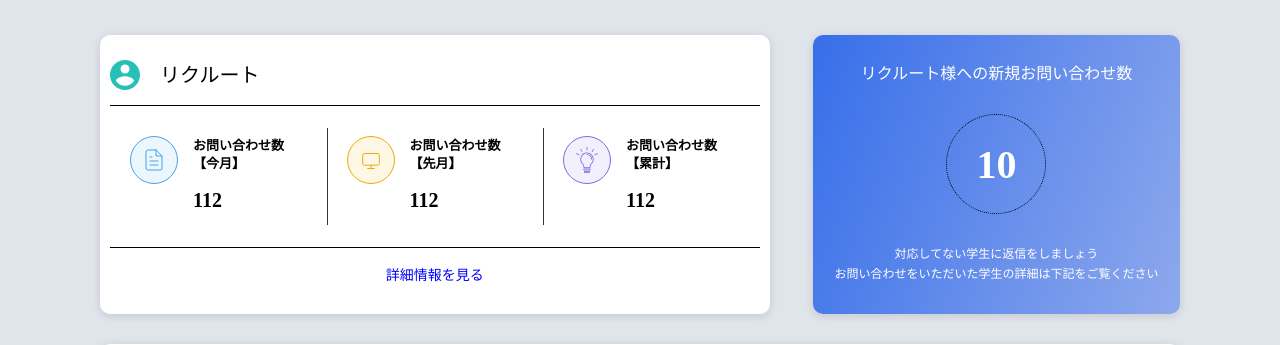
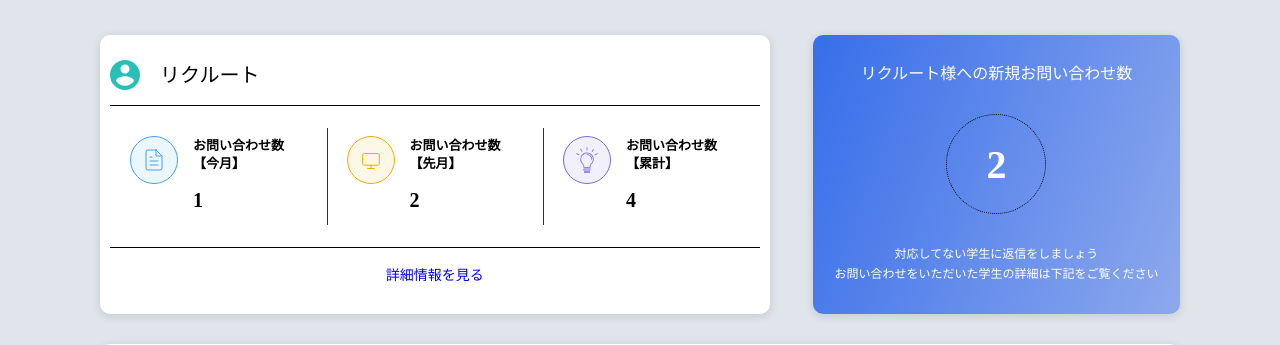
Before and after one commit to posse-ap/-teamdev-2022-posse1-team2C-, a PHP site: page /admin/agent/detail.php in a window 1280 px wide. Shown: the part 65-410 px from the top of the page. Run offline with PHP 8.4, Linux system fonts and the light colour scheme; a user stored in the database is signed in; data comes from the database, SQL or seed files in the repository.

Commit message:
dtail.phpの申請人数を表示させた

```diff
--- a/src/CRAFT/agent/detail.php
+++ b/src/CRAFT/agent/detail.php
@@ -99,8 +99,39 @@
           $_POST = array();
           $contact = "未連絡にしました";
           echo $contact;
+}
 
-}
+$students_count_stmt = $db->prepare("SELECT COUNT(*) from students_agents_mix WHERE agent_id=?");
+$students_count_stmt->bindValue(1, $agent_id);
+$students_count_stmt->execute();
+$students_count_data = $students_count_stmt->fetchAll();
+$students_count = $students_count_data[0]['COUNT(*)'];
+
+$students_yet_count_stmt = $db->prepare("SELECT COUNT(*) from students_agents_mix WHERE agent_id=? and contact_id = 0");
+$students_yet_count_stmt->bindValue(1, $agent_id);
+$students_yet_count_stmt->execute();
+$students_yet_count_data = $students_yet_count_stmt->fetchAll();
+$students_yet_count = $students_yet_count_data[0]['COUNT(*)'];
+// echo $students_yet_count;
+
+
+
+$students_this_month_count_stmt = $db->prepare("SELECT COUNT(*) FROM students_agents_mix WHERE
+DATE_FORMAT(apply_time, '%Y%m') = DATE_FORMAT(now(), '%Y%m')  and agent_id=?");
+$students_this_month_count_stmt->bindValue(1, $agent_id);
+$students_this_month_count_stmt->execute();
+$students_this_month_count_data = $students_this_month_count_stmt->fetchAll();
+$students_this_month_count = $students_this_month_count_data[0]['COUNT(*)'];
+// echo $students_this_month_count;
+
+$students_last_month_count_stmt = $db->prepare("SELECT COUNT(*) FROM students_agents_mix WHERE
+DATE_FORMAT(apply_time, '%Y%m') = DATE_FORMAT(CURDATE() - INTERVAL 1 MONTH, '%Y%m')
+and agent_id=?");
+$students_last_month_count_stmt->bindValue(1, $agent_id);
+$students_last_month_count_stmt->execute();
+$students_last_month_count_data = $students_last_month_count_stmt->fetchAll();
+$students_last_month_count = $students_last_month_count_data[0]['COUNT(*)'];
+
 
 ?>
 
@@ -139,7 +170,7 @@
               <small class="score__item__title">お問い合わせ数<br>【今月】</small>
               <br>
               <div class="score__item__value">
-                <span class="score__item__number">112</span>
+                <span class="score__item__number"><?php echo $students_this_month_count;?></span>
               </div>
             </div>
           </li>
@@ -152,7 +183,7 @@
               <small class="score__item__title">お問い合わせ数<br>【先月】</small>
               <br>
               <div class="score__item__value">
-                <span class="score__item__number">112</span>
+                <span class="score__item__number"><?php echo $students_last_month_count;?></span>
               </div>
             </div>
           </li>
@@ -168,7 +199,7 @@
               <small class="score__item__title">お問い合わせ数<br>【累計】</small>
               <br>
               <div class="score__item__value">
-                <span class="score__item__number">112</span>
+                <span class="score__item__number"><?php echo $students_count;?></span>
               </div>
             </div>
           </li>
@@ -180,7 +211,7 @@
       <li class="main__item">
         <div class="myCard">
           <p class="myCard__title"><span class="myCard__title__agent"><?php echo $agents_data[0]['agent']; ?></span>様への新規お問い合わせ数</p>
-          <span class="myCard__number">10</span>
+          <span class="myCard__number"><?php echo $students_yet_count;?></span>
           <p class="myCard__text">対応してない学生に返信をしましょう<br>お問い合わせをいただいた学生の詳細は下記をご覧ください</p>
         </div>
       </li>
```
